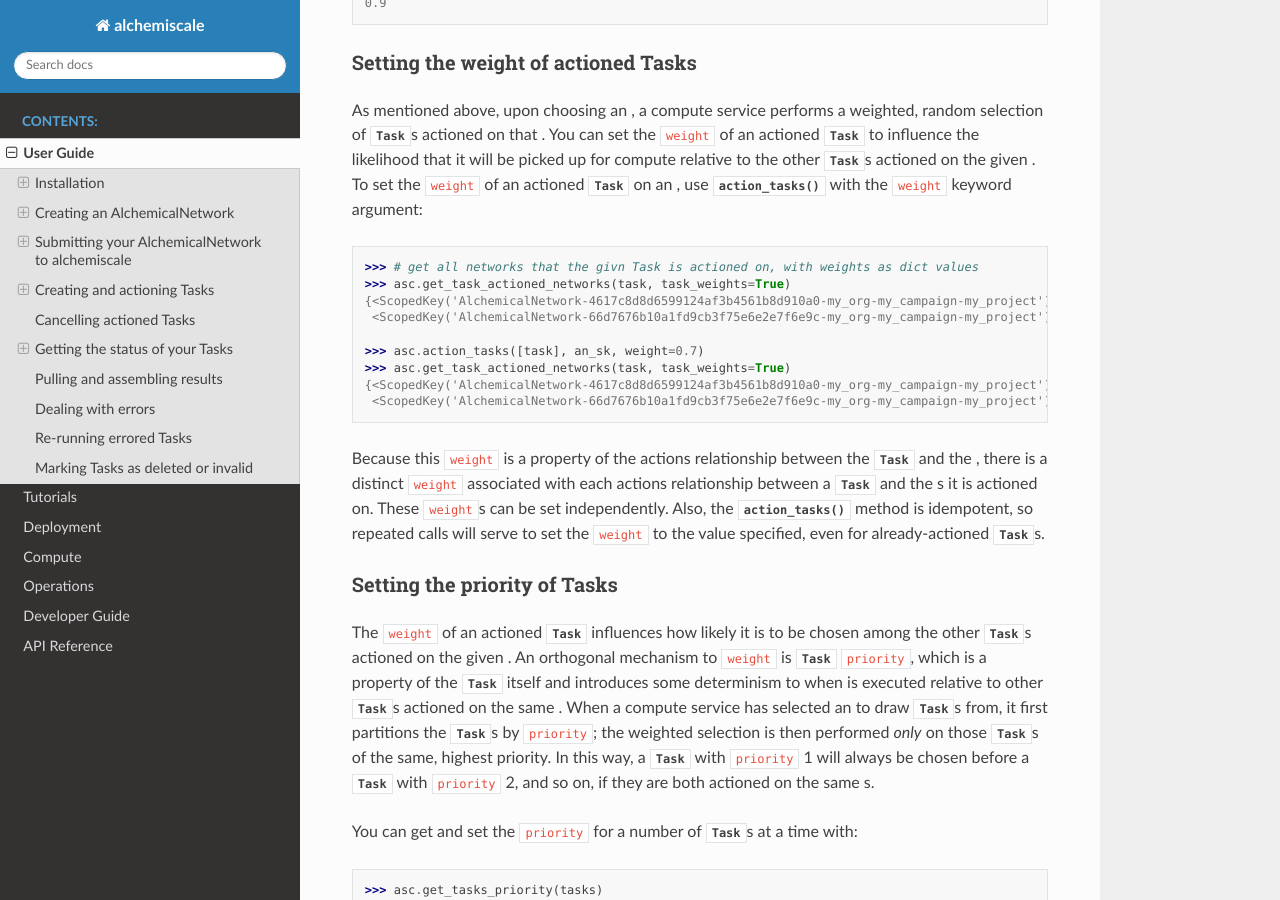
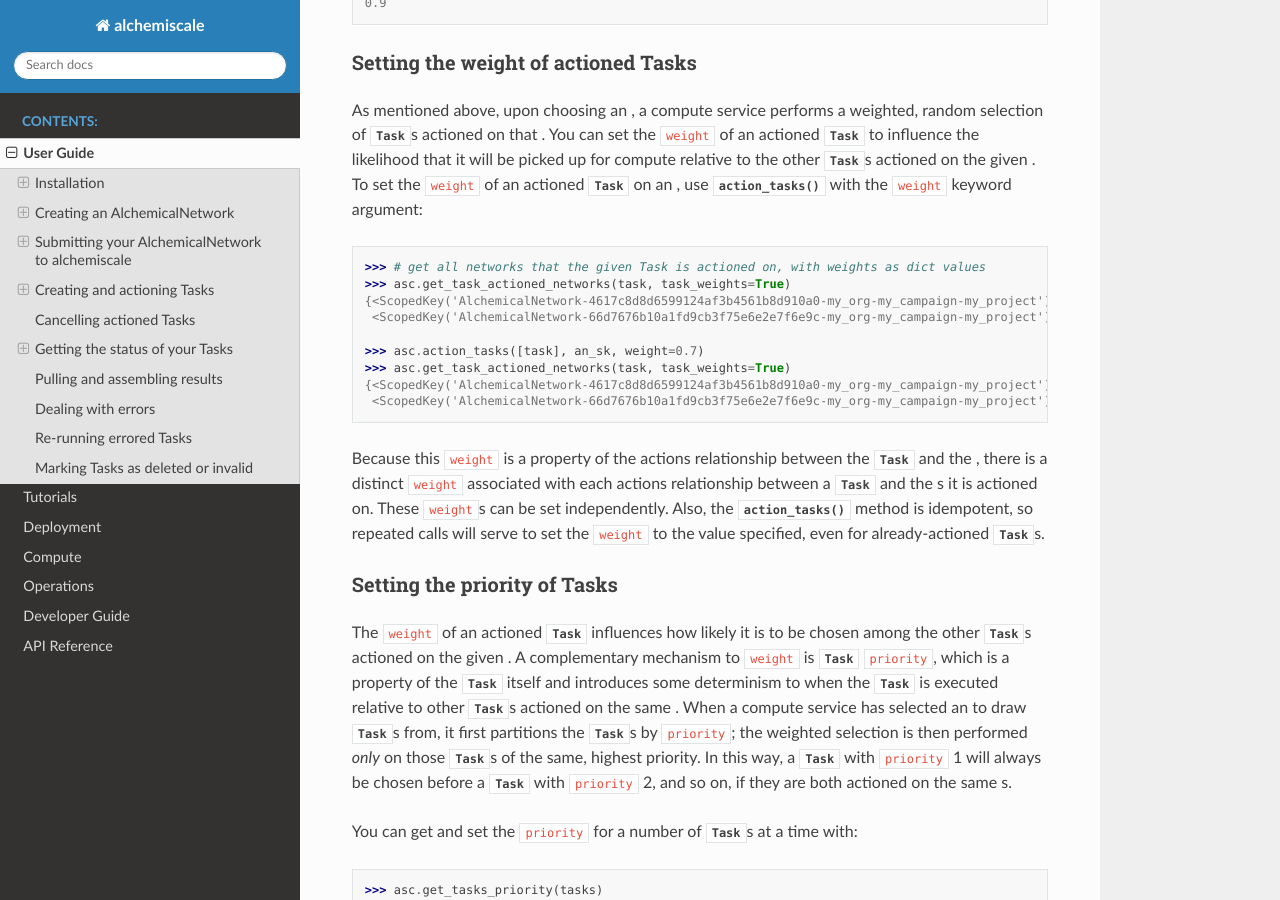
Before and after one commit to OpenFreeEnergy/alchemiscale, a Sphinx documentation site: the page built from docs/user_guide.rst, in a window 1280 px wide and 900 px high, scrolled down 5473 px. Built offline with Sphinx 7.4.7 and the Read the Docs theme 2.0.0, drawn with Linux system fonts in a browser that asks for light colours.

Commit message:
Fixes from @ianmkenney review

```diff
--- a/docs/user_guide.rst
+++ b/docs/user_guide.rst
@@ -248,7 +248,7 @@ As mentioned above, upon choosing an :external+gufe:py:class:`~gufe.network.Alch
 You can set the ``weight`` of an actioned :py:class:`~alchemiscale.storage.models.Task` to influence the likelihood that it will be picked up for compute relative to the other :py:class:`~alchemiscale.storage.models.Task`\s actioned on the given :external+gufe:py:class:`~gufe.network.AlchemicalNetwork`.
 To set the ``weight`` of an actioned :py:class:`~alchemiscale.storage.models.Task` on an :external+gufe:py:class:`~gufe.network.AlchemicalNetwork`, use :py:meth:`~alchemiscale.interface.client.AlchemiscaleClient.action_tasks` with the ``weight`` keyword argument::
 
-    >>> # get all networks that the givn Task is actioned on, with weights as dict values
+    >>> # get all networks that the given Task is actioned on, with weights as dict values
     >>> asc.get_task_actioned_networks(task, task_weights=True)
     {<ScopedKey('AlchemicalNetwork-4617c8d8d6599124af3b4561b8d910a0-my_org-my_campaign-my_project')>: 0.5,
      <ScopedKey('AlchemicalNetwork-66d7676b10a1fd9cb3f75e6e2e7f6e9c-my_org-my_campaign-my_project')>: 0.5}
@@ -267,7 +267,7 @@ Setting the priority of Tasks
 =============================
 
 The ``weight`` of an actioned :py:class:`~alchemiscale.storage.models.Task` influences how likely it is to be chosen among the other :py:class:`~alchemiscale.storage.models.Task`\s actioned on the given :external+gufe:py:class:`~gufe.network.AlchemicalNetwork`.
-An orthogonal mechanism to ``weight`` is :py:class:`~alchemiscale.storage.models.Task` ``priority``, which is a property of the :py:class:`~alchemiscale.storage.models.Task` itself and introduces some determinism to when is executed relative to other :py:class:`~alchemiscale.storage.models.Task`\s actioned on the same :external+gufe:py:class:`~gufe.network.AlchemicalNetwork`.
+A complementary mechanism to ``weight`` is :py:class:`~alchemiscale.storage.models.Task` ``priority``, which is a property of the :py:class:`~alchemiscale.storage.models.Task` itself and introduces some determinism to when the :py:class:`~alchemiscale.storage.models.Task` is executed relative to other :py:class:`~alchemiscale.storage.models.Task`\s actioned on the same :external+gufe:py:class:`~gufe.network.AlchemicalNetwork`.
 When a compute service has selected an :external+gufe:py:class:`~gufe.network.AlchemicalNetwork` to draw :py:class:`~alchemiscale.storage.models.Task`\s from, it first partitions the :py:class:`~alchemiscale.storage.models.Task`\s by ``priority``;
 the weighted selection is then performed *only* on those :py:class:`~alchemiscale.storage.models.Task`\s of the same, highest priority.
 In this way, a :py:class:`~alchemiscale.storage.models.Task` with ``priority`` 1 will always be chosen before a :py:class:`~alchemiscale.storage.models.Task` with ``priority`` 2, and so on, if they are both actioned on the same :external+gufe:py:class:`~gufe.network.AlchemicalNetwork`\s.
```
